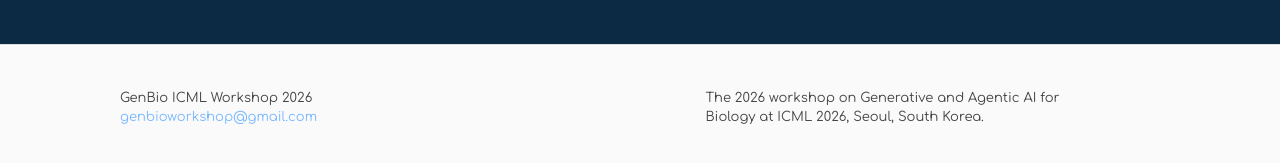
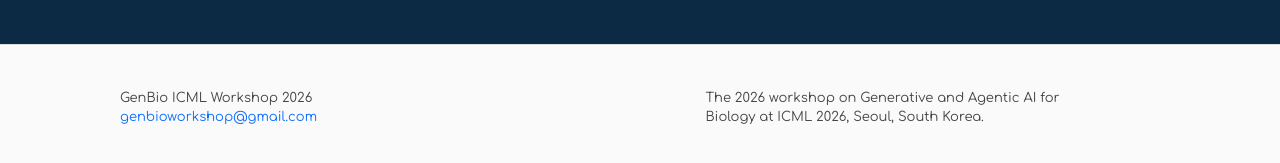
Before and after one commit to genbio-workshop/2026, a Jekyll site: the page built from about.md, in a window 1280 px wide. Shown: the part 713-876 px from the top of the page. Built offline with Jekyll 4.4.1, drawn with Linux system fonts in a browser that asks for light colours; nearby versions of some CDN libraries.

Commit message:
fix footer link color

```diff
--- a/_sass/minima/custom-styles.scss
+++ b/_sass/minima/custom-styles.scss
@@ -1,5 +1,14 @@
 // Placeholder to allow defining custom styles that override everything else.
 // (Use `_sass/minima/custom-variables.scss` to override variable defaults)
+
+// Fix link colours in white footer (dark theme uses light blue + white hover)
+.site-footer a {
+  color: #0d6efd;
+}
+
+.site-footer a:hover {
+  color: #111;
+}
 
 // Padding at bottom of inverted section before footer
 .inverted {
```
